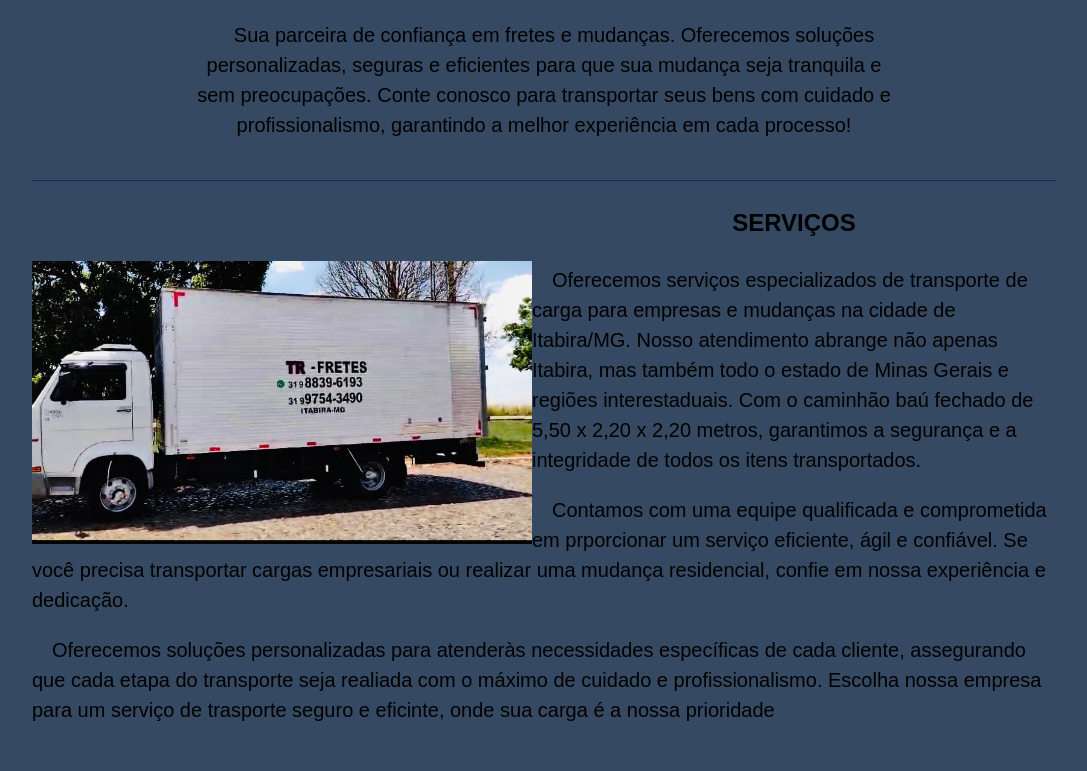
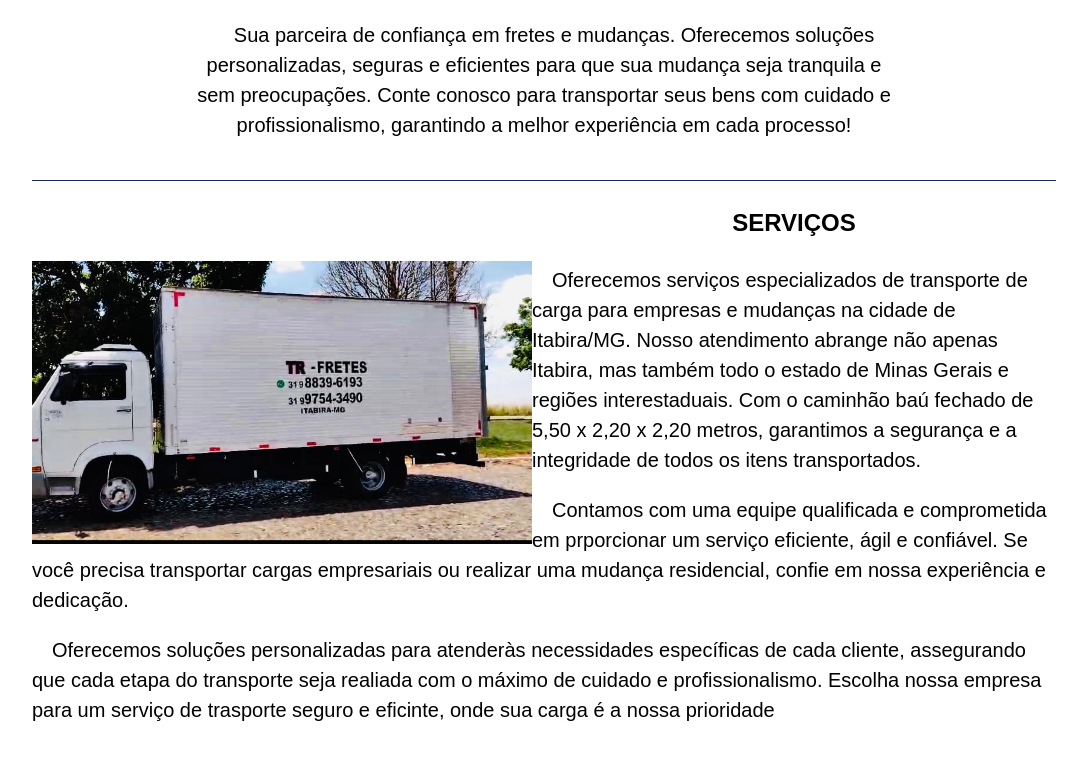
Before and after one commit to Rose-398/SiteTRFretes, a plain HTML site: page index.html in a window 1280 px wide. Shown: the part 348-1119 px from the top of the page, without its empty margins (96-1183 px from the left). Drawn offline with Linux system fonts and the light colour scheme.

Commit message:
Update style.css

```diff
--- a/style.css
+++ b/style.css
@@ -1,6 +1,6 @@
 /* Estilos gerais */
 html {
-    background: rgb(54, 73, 98);
+    background: rgb(255, 255, 255);
     color: black;
     font-size: 20px;
     font-family: sans-serif;
```
